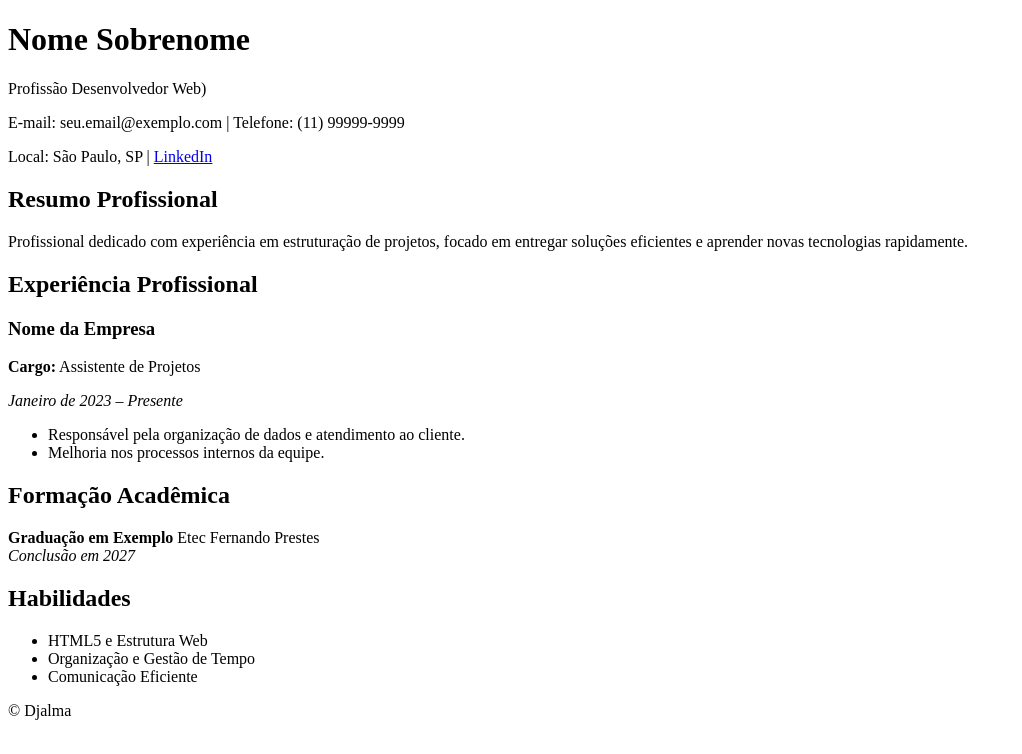
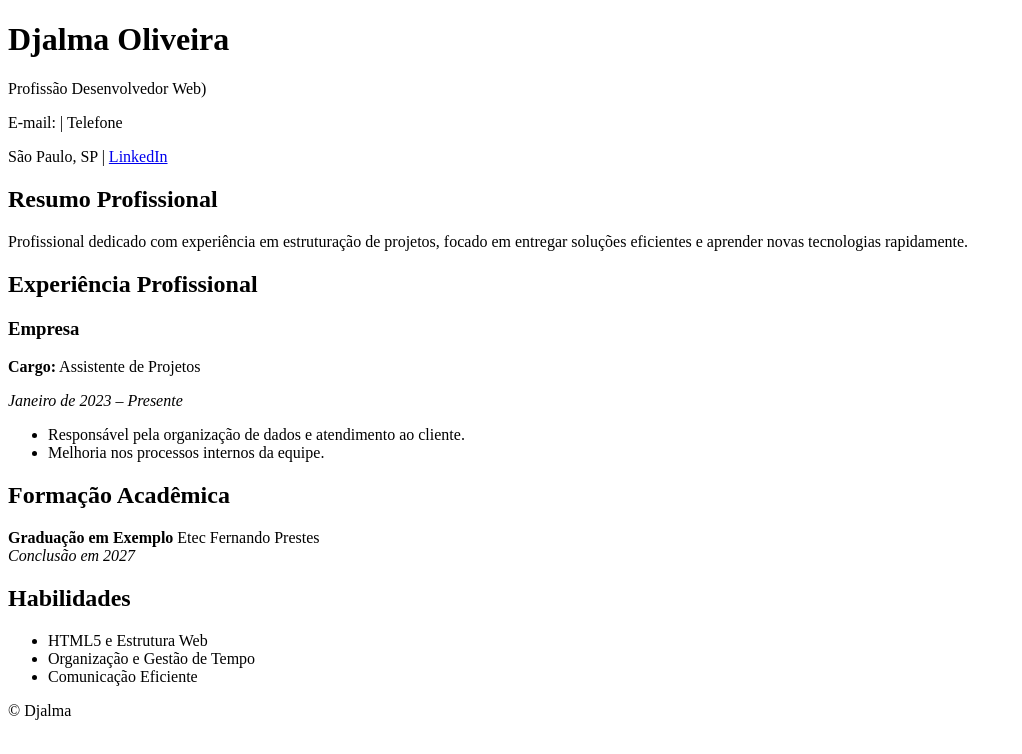
Before and after one commit to Dj-nextwar/meu-site, a plain HTML site: page Index.html in a window 1280 px wide. Shown: the whole page, without its empty margins (0-1022 px from the left). Drawn offline with Linux system fonts and the light colour scheme.

Commit message:
Atualizar o Index.html

```diff
--- a/Index.html
+++ b/Index.html
@@ -7,10 +7,10 @@
 </head>
 <body>
     <header>
-        <h1>Nome Sobrenome</h1>
+        <h1>Djalma Oliveira</h1>
         <p>Profissão Desenvolvedor Web)</p>
-        <p>E-mail: seu.email@exemplo.com | Telefone: (11) 99999-9999</p>
-        <p>Local: São Paulo, SP | <a href="https://linkedin.com" target="_blank">LinkedIn</a></p>
+        <p>E-mail:  | Telefone</p>
+        <p>São Paulo, SP | <a href="https://linkedin.com" target="_blank">LinkedIn</a></p>
     </header>
 
     <main>
@@ -22,7 +22,7 @@
         <section>
             <h2>Experiência Profissional</h2>
             <article>
-                <h3>Nome da Empresa</h3>
+                <h3>Empresa</h3>
                 <p><strong>Cargo:</strong> Assistente de Projetos</p>
                 <p><em>Janeiro de 2023 – Presente</em></p>
                 <ul>
```
